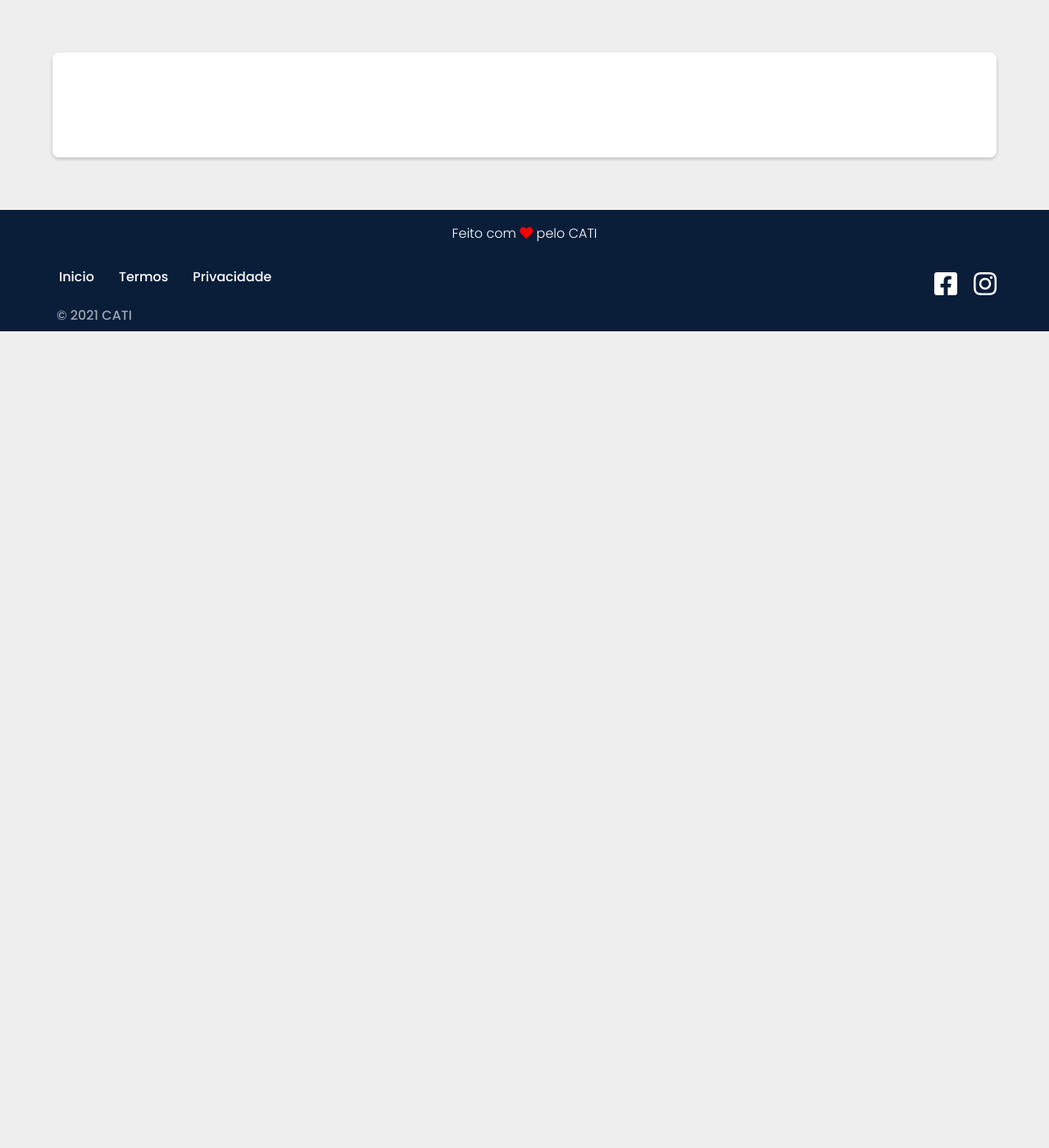
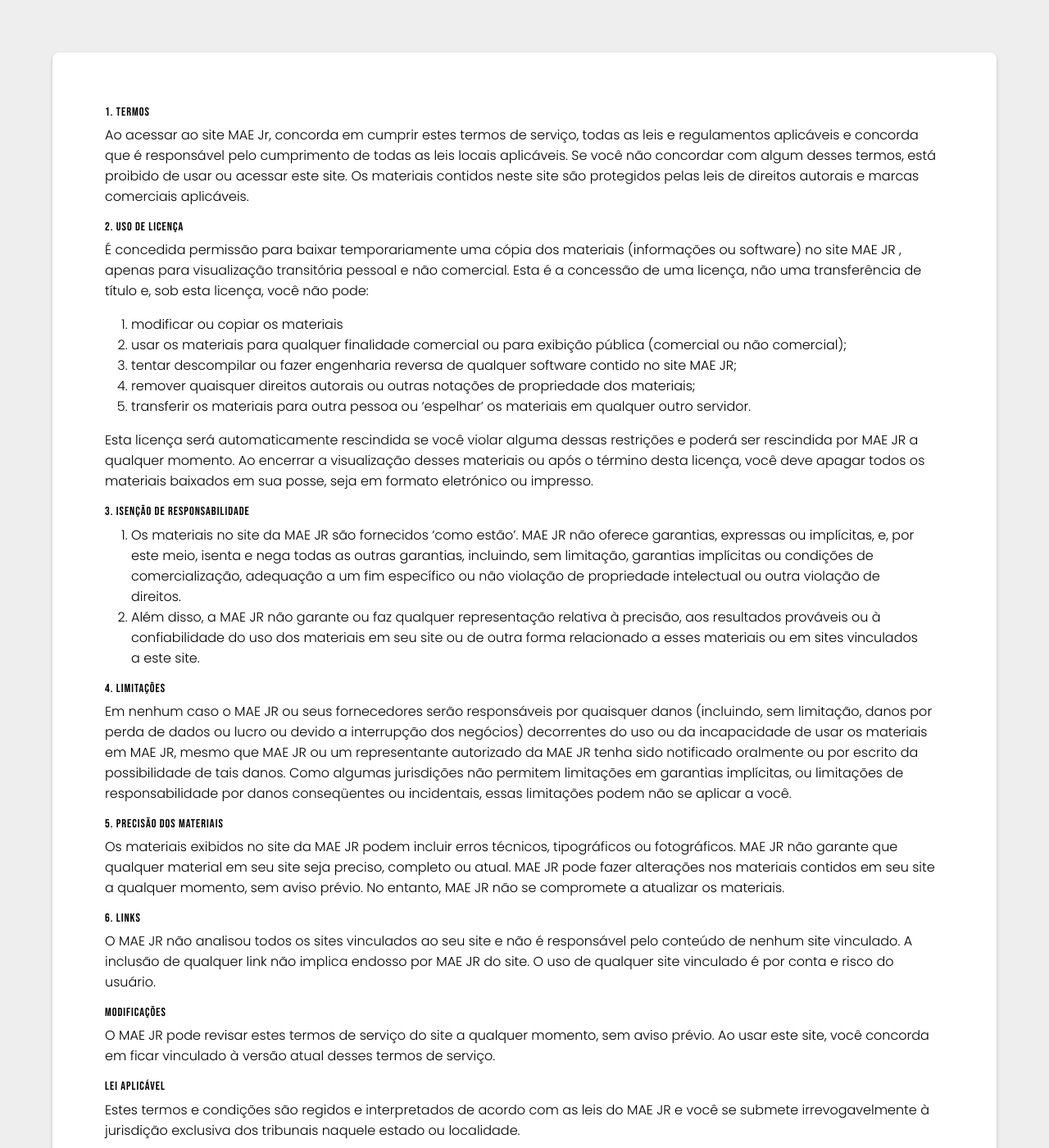
Before and after one commit to dymas/maejr-cms, a Jekyll site: the page built from termos.md, in a window 1280 px wide and 1400 px high. Shown: the whole window at 82% size. Built offline with Jekyll 4.4.1, drawn with Linux system fonts in a browser that asks for light colours.

Commit message:
Update Políticas “termos”

```diff
--- a/termos.md
+++ b/termos.md
@@ -1,4 +1,44 @@
 ---
+layout: politicas
 title: Termos de Uso
-layout: politicas
 ---
+## 1. Termos
+
+Ao acessar ao site MAE Jr, concorda em cumprir estes termos de serviço, todas as leis e regulamentos aplicáveis e concorda que é responsável pelo cumprimento de todas as leis locais aplicáveis. Se você não concordar com algum desses termos, está proibido de usar ou acessar este site. Os materiais contidos neste site são protegidos pelas leis de direitos autorais e marcas comerciais aplicáveis.
+
+## 2. Uso de Licença
+
+É concedida permissão para baixar temporariamente uma cópia dos materiais (informações ou software) no site MAE JR , apenas para visualização transitória pessoal e não comercial. Esta é a concessão de uma licença, não uma transferência de título e, sob esta licença, você não pode:
+
+1. modificar ou copiar os materiais
+2. usar os materiais para qualquer finalidade comercial ou para exibição pública (comercial ou não comercial);
+3. tentar descompilar ou fazer engenharia reversa de qualquer software contido no site MAE JR;
+4. remover quaisquer direitos autorais ou outras notações de propriedade dos materiais;
+5. transferir os materiais para outra pessoa ou 'espelhar' os materiais em qualquer outro servidor.
+
+Esta licença será automaticamente rescindida se você violar alguma dessas restrições e poderá ser rescindida por MAE JR a qualquer momento. Ao encerrar a visualização desses materiais ou após o término desta licença, você deve apagar todos os materiais baixados em sua posse, seja em formato eletrónico ou impresso.
+
+## 3. Isenção de responsabilidade
+
+1. Os materiais no site da MAE JR são fornecidos 'como estão'. MAE JR não oferece garantias, expressas ou implícitas, e, por este meio, isenta e nega todas as outras garantias, incluindo, sem limitação, garantias implícitas ou condições de comercialização, adequação a um fim específico ou não violação de propriedade intelectual ou outra violação de direitos.
+2. Além disso, a MAE JR não garante ou faz qualquer representação relativa à precisão, aos resultados prováveis ou à confiabilidade do uso dos materiais em seu site ou de outra forma relacionado a esses materiais ou em sites vinculados a este site.
+
+## 4. Limitações
+
+Em nenhum caso o MAE JR ou seus fornecedores serão responsáveis por quaisquer danos (incluindo, sem limitação, danos por perda de dados ou lucro ou devido a interrupção dos negócios) decorrentes do uso ou da incapacidade de usar os materiais em MAE JR, mesmo que MAE JR ou um representante autorizado da MAE JR tenha sido notificado oralmente ou por escrito da possibilidade de tais danos. Como algumas jurisdições não permitem limitações em garantias implícitas, ou limitações de responsabilidade por danos conseqüentes ou incidentais, essas limitações podem não se aplicar a você.
+
+## 5. Precisão dos materiais
+
+Os materiais exibidos no site da MAE JR podem incluir erros técnicos, tipográficos ou fotográficos. MAE JR não garante que qualquer material em seu site seja preciso, completo ou atual. MAE JR pode fazer alterações nos materiais contidos em seu site a qualquer momento, sem aviso prévio. No entanto, MAE JR não se compromete a atualizar os materiais.
+
+## 6. Links
+
+O MAE JR não analisou todos os sites vinculados ao seu site e não é responsável pelo conteúdo de nenhum site vinculado. A inclusão de qualquer link não implica endosso por MAE JR do site. O uso de qualquer site vinculado é por conta e risco do usuário.
+
+## Modificações
+
+O MAE JR pode revisar estes termos de serviço do site a qualquer momento, sem aviso prévio. Ao usar este site, você concorda em ficar vinculado à versão atual desses termos de serviço.
+
+## Lei aplicável
+
+Estes termos e condições são regidos e interpretados de acordo com as leis do MAE JR e você se submete irrevogavelmente à jurisdição exclusiva dos tribunais naquele estado ou localidade.
```
